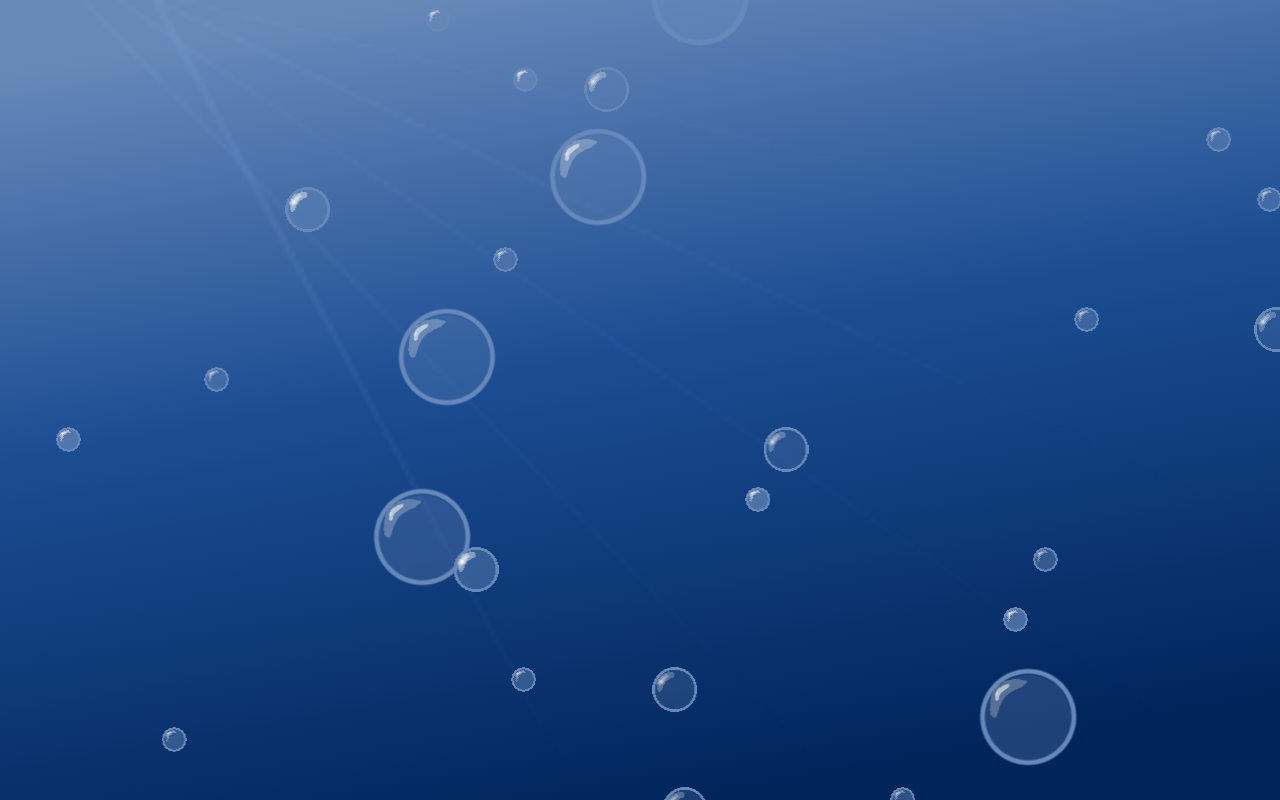
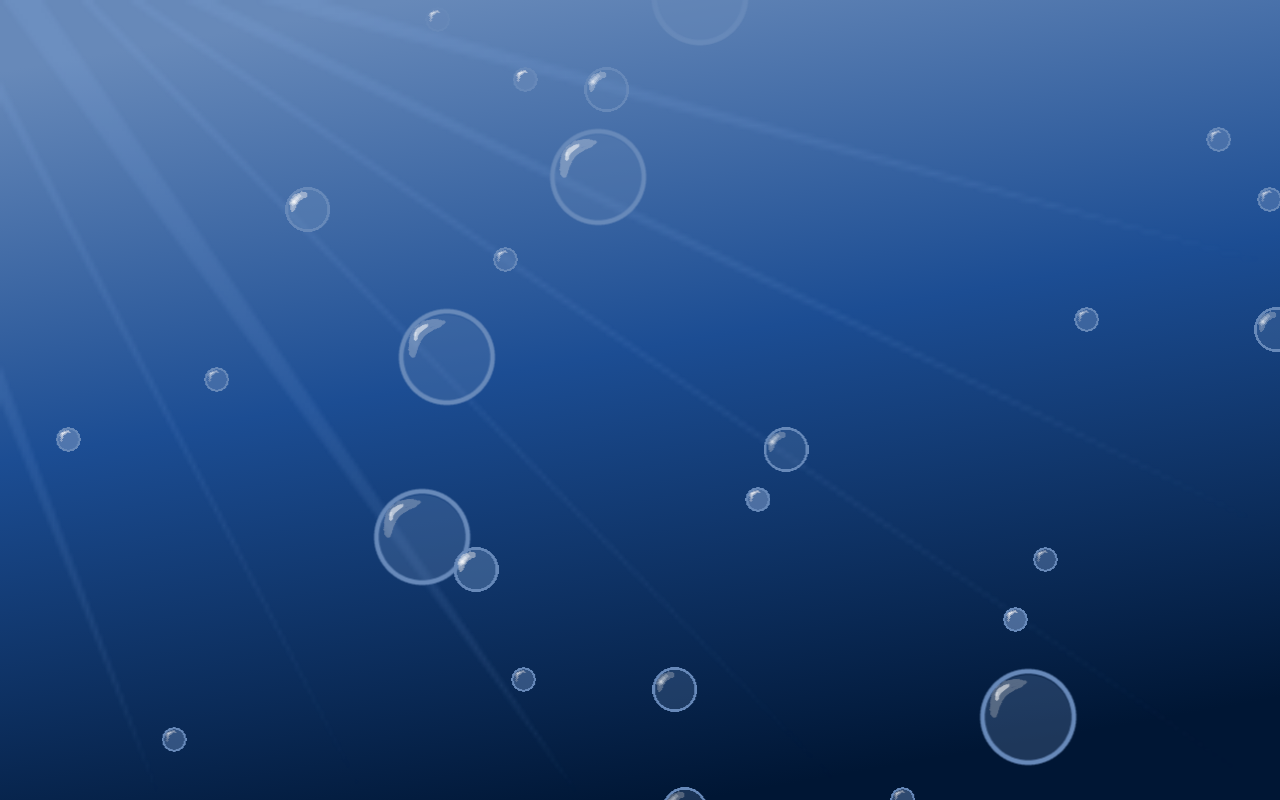
Before and after one commit to Krestle80/seaBackground, a plain HTML site: page index.html in a window 1280 px wide. Drawn offline with Linux system fonts and the light colour scheme.

Commit message:
now with three bubble sizes and paths, and a background js file to draw in some background imagery

```diff
--- /dev/null
+++ b/background.js
@@ -0,0 +1,60 @@
+let background = document.getElementById('canvas0')
+let backgroundCtx = background.getContext('2d');
+backgroundCtx.width = window.innerWidth;
+backgroundCtx.height = window.innerHeight;
+
+let drawLight= () =>{
+    backgroundCtx.globalAlpha = 0.1;
+    backgroundCtx.beginPath();
+    backgroundCtx.moveTo(background.width/4, 0);
+    backgroundCtx.lineTo(background.width/5, 0);
+    backgroundCtx.lineTo(background.width, background.height/3);
+    backgroundCtx.fillStyle = '#9ec3f7'
+    backgroundCtx.fill();
+
+    backgroundCtx.beginPath();
+    backgroundCtx.moveTo(background.width/6, 0);
+    backgroundCtx.lineTo(background.width/7, 0);
+    backgroundCtx.lineTo(background.width, background.height/1.5);
+    backgroundCtx.fillStyle = '#9ec3f7'
+    backgroundCtx.fill();
+
+    backgroundCtx.beginPath();
+    backgroundCtx.moveTo(background.width/9, 0);
+    backgroundCtx.lineTo(background.width/10, 0);
+    backgroundCtx.lineTo(background.width, background.height);
+    backgroundCtx.fillStyle = '#9ec3f7'
+    backgroundCtx.fill();
+
+    backgroundCtx.beginPath();
+    backgroundCtx.moveTo(background.width/14, 0);
+    backgroundCtx.lineTo(background.width/16, 0);
+    backgroundCtx.lineTo(background.width/1.5, background.height);
+    backgroundCtx.fillStyle = '#9ec3f7'
+    backgroundCtx.fill();
+
+    backgroundCtx.beginPath();
+    backgroundCtx.moveTo(background.width/500, 0);
+    backgroundCtx.lineTo(background.width/30, 0);
+    backgroundCtx.lineTo(background.width/2.2, background.height);
+    backgroundCtx.fillStyle = '#9ec3f7'
+    backgroundCtx.fill();
+
+    backgroundCtx.beginPath();
+    backgroundCtx.moveTo(0 , background.height/10);
+    backgroundCtx.lineTo(0 , background.height/8);
+    backgroundCtx.lineTo(background.width/3.5, background.height);
+    backgroundCtx.fillStyle = '#9ec3f7'
+    backgroundCtx.fill();
+
+    backgroundCtx.beginPath();
+    backgroundCtx.moveTo(0 , background.height/2);
+    backgroundCtx.lineTo(0 , background.height/2.2);
+    backgroundCtx.lineTo(background.width/8, background.height);
+    backgroundCtx.fillStyle = '#9ec3f7'
+    backgroundCtx.fill();
+
+    backgroundCtx.globalAlpha = 1.0;
+
+}
+drawLight();
--- a/index.html
+++ b/index.html
@@ -11,6 +11,7 @@
         <!-- gives a canvas to draw too -->
         <canvas id="canvas0"></canvas>
         <canvas id = "canvas1"></canvas>
+        <script src= "background.js"></script>
         <script src="script.js"></script>
     </body>
 </html>
--- a/script.js
+++ b/script.js
@@ -1,11 +1,7 @@
-let background = document.getElementById('canvas0')
-let backgroundCtx = background.getContext('2d');
 let canvas = document.getElementById('canvas1');
 let ctx = canvas.getContext('2d');
 canvas.width = window.innerWidth;
 canvas.height = window.innerHeight;
-backgroundCtx.width = window.innerWidth;
-backgroundCtx.height = window.innerHeight;
 let lgBubblePng = new Image();
 let medBubblePng = new Image();
 let smBubblePng = new Image();
@@ -108,47 +104,6 @@ let handlebubbles = ()=>{
         }
     }
 }
-let drawLight= () =>{
-    backgroundCtx.globalAlpha = 0.1;
-    backgroundCtx.beginPath();
-    backgroundCtx.moveTo(background.width/7, 0);
-    backgroundCtx.lineTo(background.width/7.5, 0);
-    backgroundCtx.lineTo(background.width, background.height/3);
-    backgroundCtx.fillStyle = '#9ec3f7'
-    backgroundCtx.fill();
-
-    backgroundCtx.beginPath();
-    backgroundCtx.moveTo(background.width/8, 0);
-    backgroundCtx.lineTo(background.width/8.5, 0);
-    backgroundCtx.lineTo(background.width, background.height/1.5);
-    backgroundCtx.fillStyle = '#9ec3f7'
-    backgroundCtx.fill();
-
-    backgroundCtx.beginPath();
-    backgroundCtx.moveTo(background.width/10.5, 0);
-    backgroundCtx.lineTo(background.width/11, 0);
-    backgroundCtx.lineTo(background.width, background.height);
-    backgroundCtx.fillStyle = '#9ec3f7'
-    backgroundCtx.fill();
-
-    backgroundCtx.beginPath();
-    backgroundCtx.moveTo(background.width/15, 0);
-    backgroundCtx.lineTo(background.width/16, 0);
-    backgroundCtx.lineTo(background.width/1.5, background.height);
-    backgroundCtx.fillStyle = '#9ec3f7'
-    backgroundCtx.fill();
-
-    backgroundCtx.beginPath();
-    backgroundCtx.moveTo(background.width/8, 0);
-    backgroundCtx.lineTo(background.width/8.5, 0);
-    backgroundCtx.lineTo(background.width/2.2, background.height);
-    backgroundCtx.fillStyle = '#9ec3f7'
-    backgroundCtx.fill();
-
-    backgroundCtx.globalAlpha = 1.0;
-
-}
-
 let animate= ()=>{
     ctx.clearRect(0,0,canvas.width, canvas.height)
     handlebubbles()
@@ -156,5 +111,4 @@ let animate= ()=>{
     if(bubblesArray.length> 100) return
     requestAnimationFrame(animate);
 }
-drawLight();
 animate();
--- a/style.css
+++ b/style.css
@@ -6,8 +6,8 @@ body{
 
 #canvas0 {
     position:absolute;
-    background: rgb(0,37,91);
-    background: linear-gradient(350deg, rgba(0,37,91,1) 10%, rgba(28,77,147,1) 55%, rgba(103,137,185,1) 93%);
+    background: rgb(0,22,52);
+    background: linear-gradient(350deg, rgba(0,22,52,1) 10%, rgba(28,77,147,1) 55%, rgba(103,137,185,1) 93%);
     top:0;
     left:0;
     height:100%;
```
